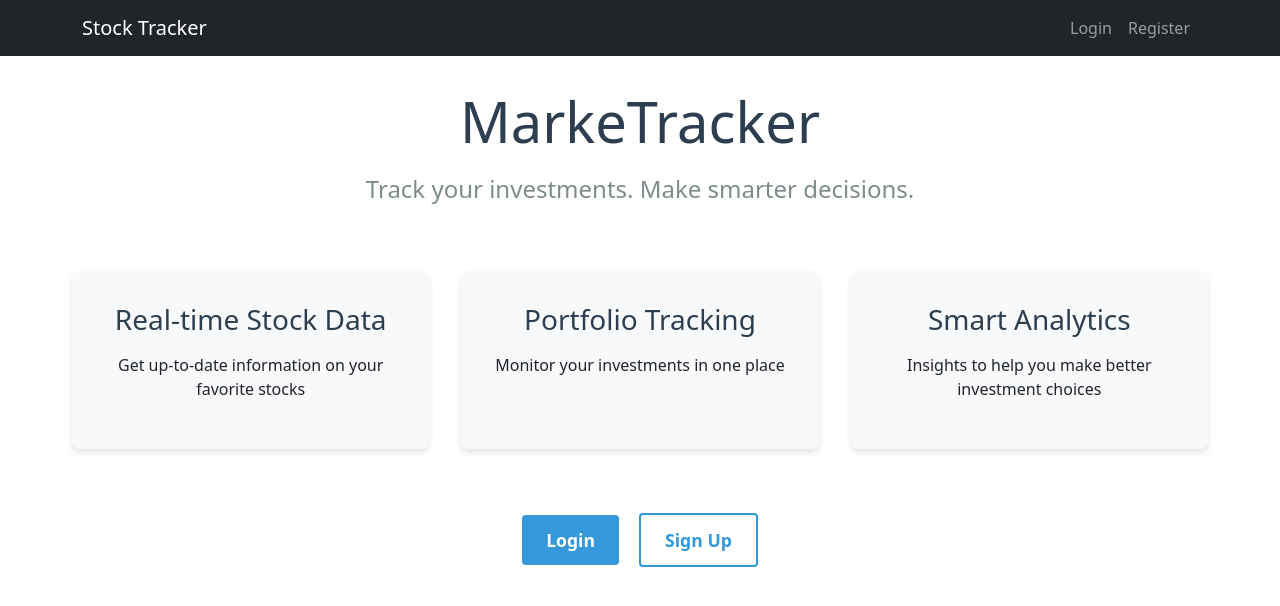
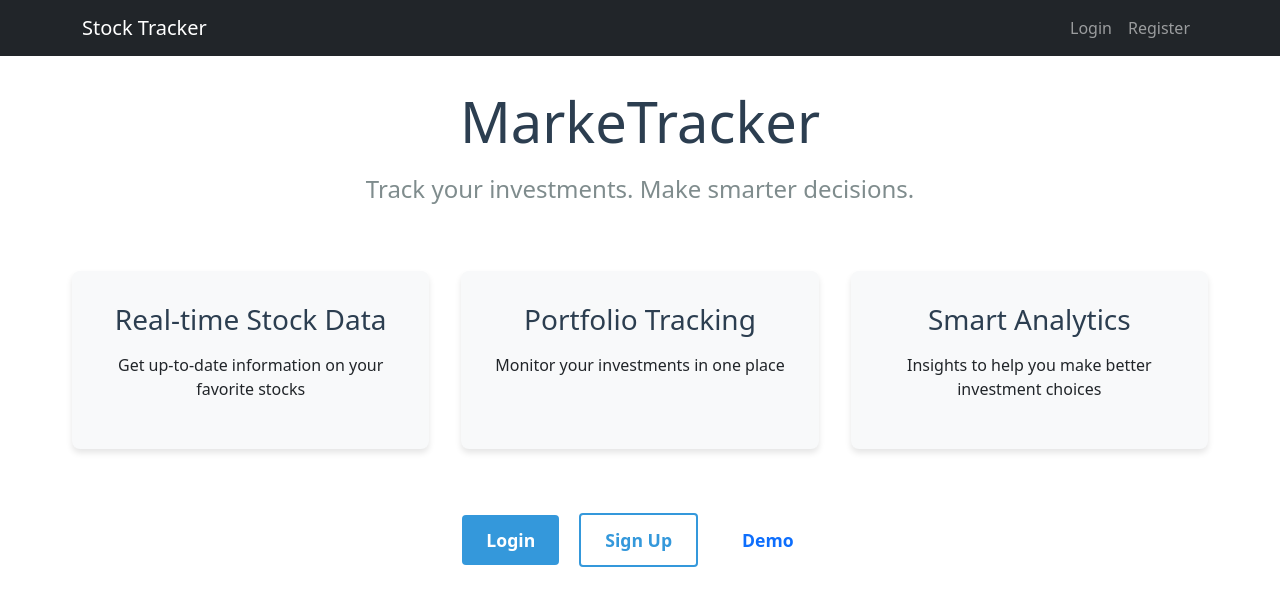
Before and after one commit to Alfin0226/MarkeTracker, a React (Vite) app in the folder frontend/: page / in a window 1280 px wide. Shown: the top 606 px of the page. Built offline with nearby package versions, Linux system fonts and the light colour scheme.

Commit message:
Update LandingPage.jsx

```diff
--- a/frontend/src/pages/LandingPage.jsx
+++ b/frontend/src/pages/LandingPage.jsx
@@ -26,6 +26,7 @@ const LandingPage = () => {
       <div className="cta-container">
         <Link to="/login" className="cta-button">Login</Link>
         <Link to="/register" className="cta-button secondary">Sign Up</Link>
+        <Link to ="/dashboard" className="cta-button demo">Demo</Link>
       </div>
     </div>
   );
```
